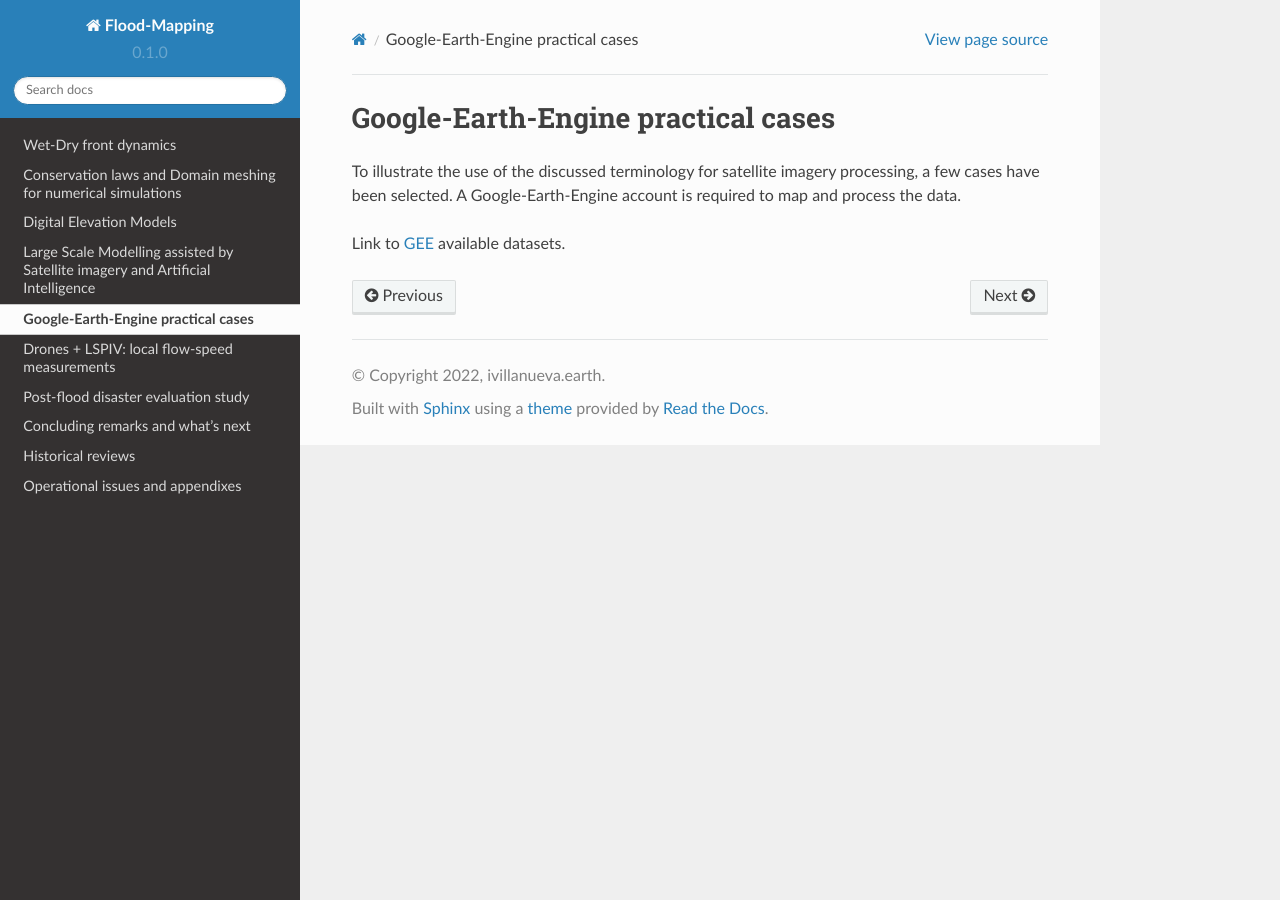
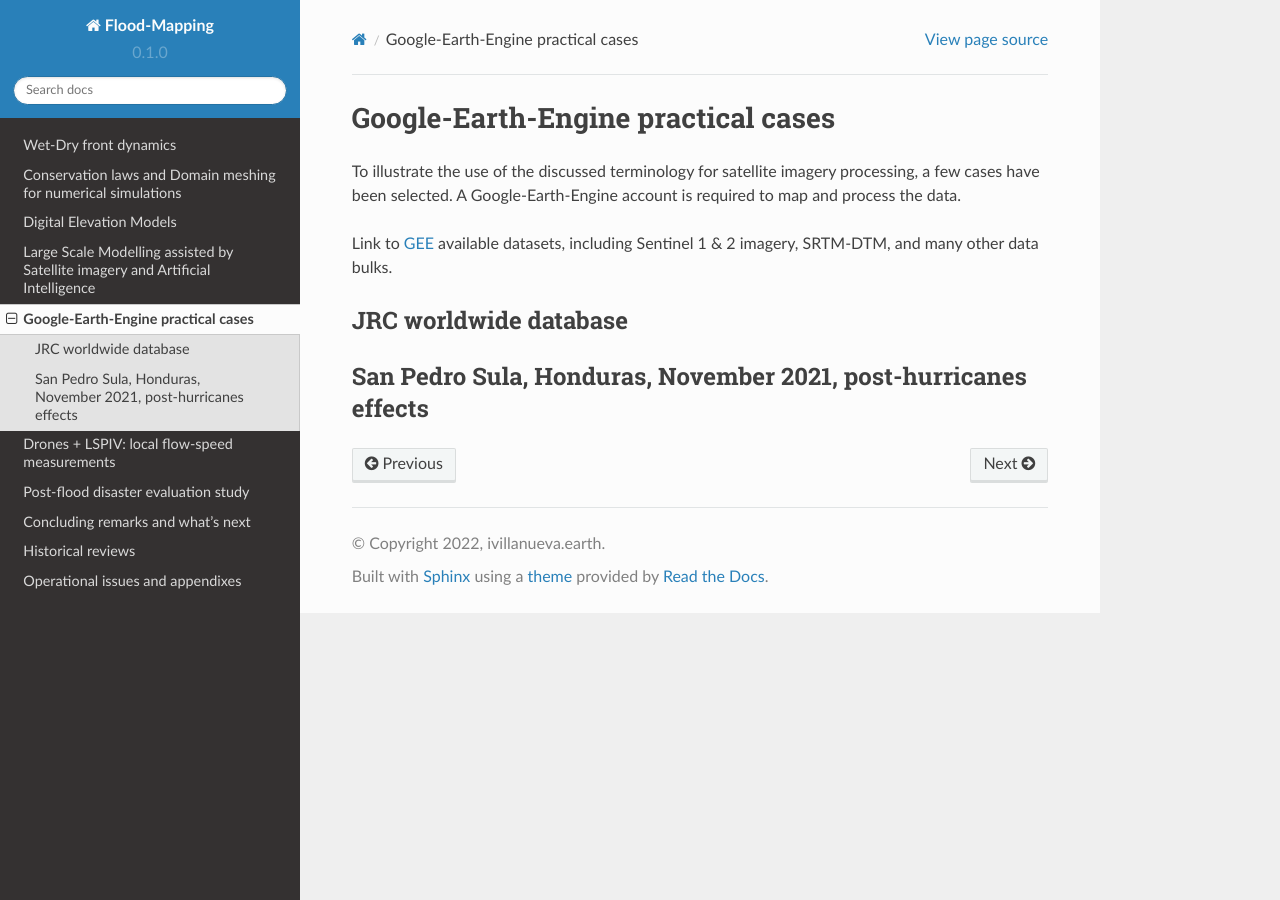
Before and after one commit to ivillamadrid/FloodMapping, a Sphinx documentation site: the page built from docs/source/geeprac.rst, in a window 1280 px wide. Built offline with Sphinx 7.4.7 and the Read the Docs theme 2.0.0, drawn with Linux system fonts in a browser that asks for light colours.

Commit message:
Update geeprac.rst

```diff
--- a/docs/source/geeprac.rst
+++ b/docs/source/geeprac.rst
@@ -4,6 +4,13 @@ Google-Earth-Engine practical cases
 To illustrate the use of the discussed terminology for satellite imagery processing, a few cases have been selected.
 A Google-Earth-Engine account is required to map and process the data.
 
-Link to `GEE`_ available datasets.
+Link to `GEE`_ available datasets, including Sentinel 1 & 2 imagery, SRTM-DTM, and many other data bulks.
 
 .. _GEE: https://developers.google.com/earth-engine/datasets/catalog/
+
+
+JRC worldwide database
+----------------------
+
+San Pedro Sula, Honduras, November 2021, post-hurricanes effects
+----------------------------------------------------------------
```
